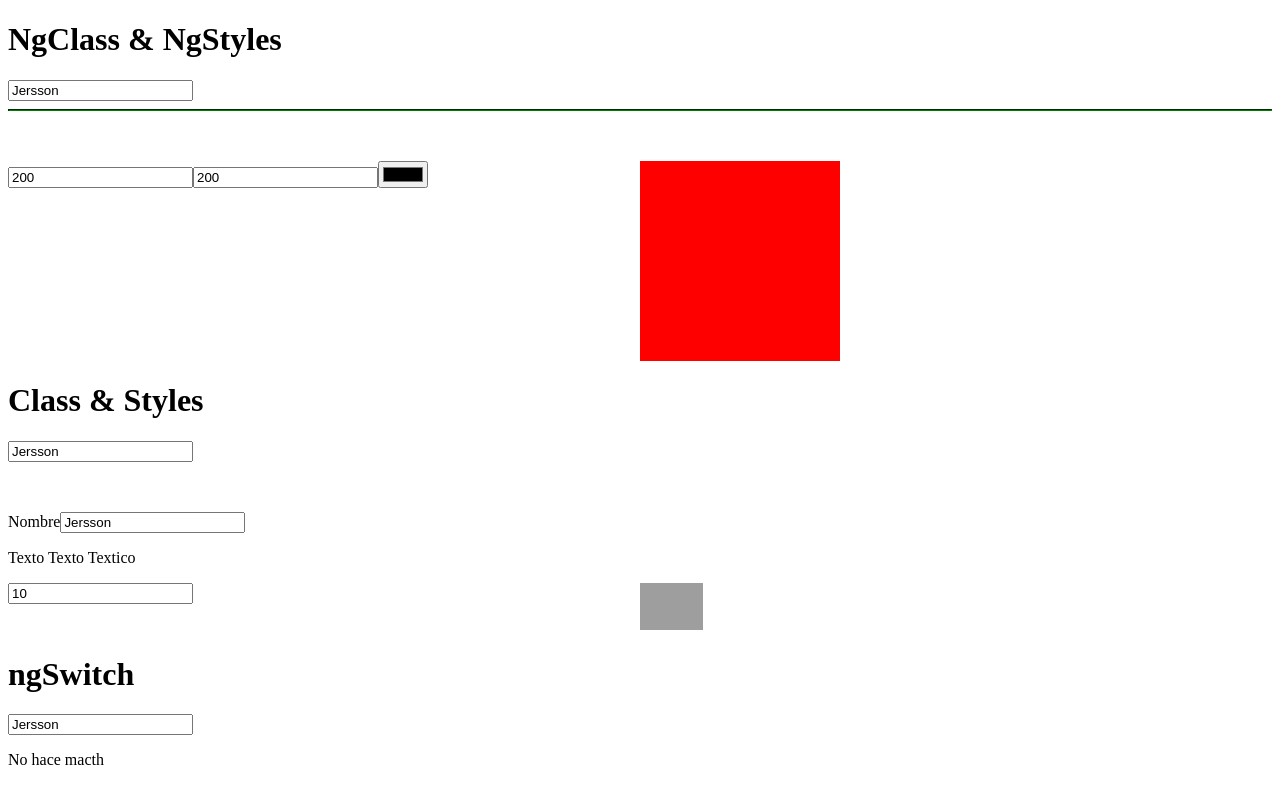
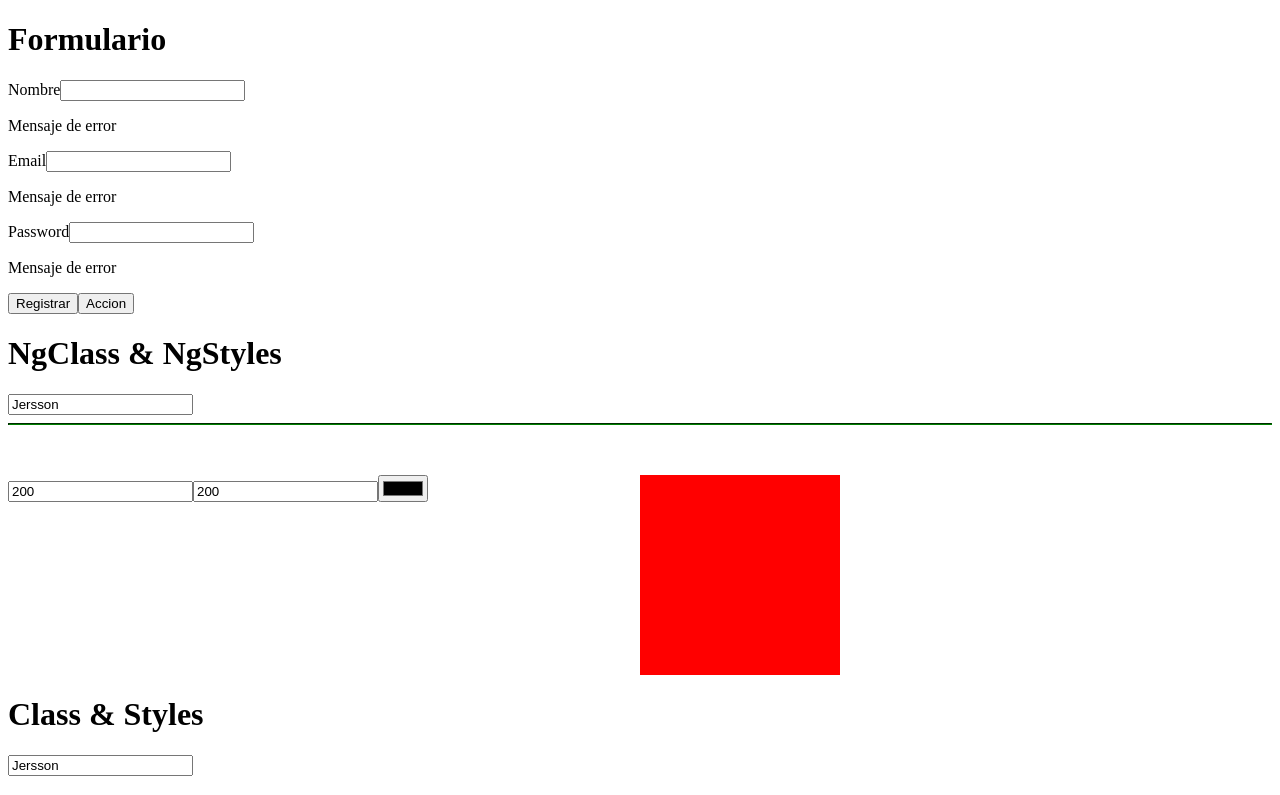
Before and after one commit to jerssonAQA/Angular16_proyecto1, an Angular app: page / in a window 1280 px wide. Shown: the top 795 px of the page. Built offline with nearby package versions, Linux system fonts and the light colour scheme; grey boxes are pictures that could not be loaded.

Commit message:
Inicios de Form

```diff
--- a/src/app/app.component.html
+++ b/src/app/app.component.html
@@ -1,3 +1,26 @@
+<h1>Formulario</h1>
+<form #myForm="ngForm" >
+  <div class="input-group">
+    <label for="name">Nombre</label>
+    <input type="text" name="name" required id="name" [(ngModel)]="register.name">
+    <p>Mensaje de error</p>
+  </div>
+  <div class="input-group">
+    <label for="email">Email</label>
+    <input type="email" name="email" required id="email" [(ngModel)]="register.email">
+    <p>Mensaje de error</p>
+  </div>
+  <div class="input-group">
+    <label for="password">Password</label>
+    <input type="password" name="password" required id="password" [(ngModel)]="register.password">
+    <p>Mensaje de error</p>
+  </div>
+  <button type="submit">Registrar</button>
+  <button type="">Accion</button>
+</form>
+
+
+
 <h1>NgClass & NgStyles</h1>
 <input type="text" required #nameInput4="ngModel" [(ngModel)]="person.name">
 <!-- <hr class="line-error"
--- a/src/app/app.component.ts
+++ b/src/app/app.component.ts
@@ -13,6 +13,11 @@
   age = 20;
   img = "https://source.unsplash.com/random";
   btnDisabled= true
+  register={
+    name:'',
+    email:'',
+    password:''
+  }
   person ={
     name:'Jersson',
     age: 25,
```
